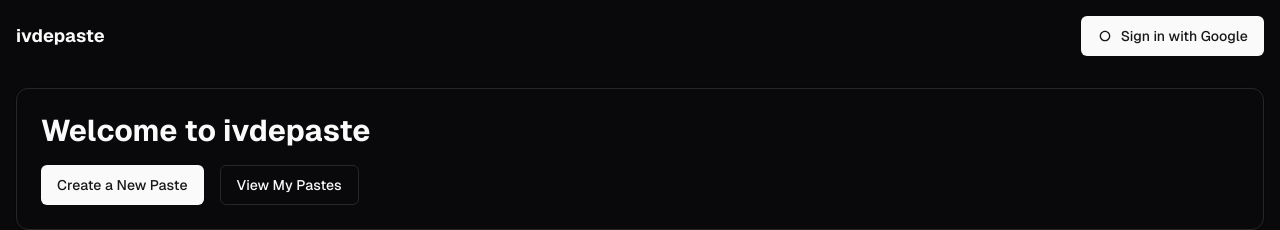
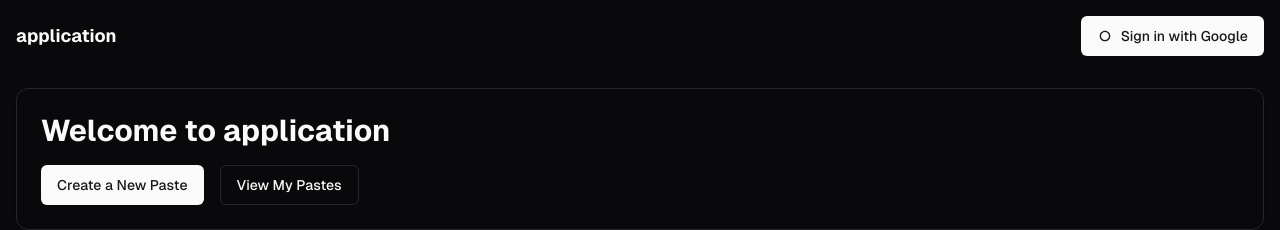
Before and after one commit to liju-github/ivdepaste, a Next.js app: page / in a window 1280 px wide. Shown: the top 230 px of the page. Built offline with nearby package versions, Linux system fonts and the light colour scheme; no server answers.

Commit message:
fixed time, date undefined

```diff
--- a/src/app/layout.tsx
+++ b/src/app/layout.tsx
@@ -13,7 +13,7 @@ export default function RootLayout({ children }: { children: React.ReactNode })
   return (
     <html lang="en">
       <body>
-          <KeybindingShortcutsProvider>
+        <KeybindingShortcutsProvider>
             <AuthProvider>
               <ThemeWrapper>
                 <Navbar />
--- a/src/app/page.tsx
+++ b/src/app/page.tsx
@@ -2,6 +2,7 @@
 
 import { Button } from "@/src/components/ui/button";
 import { Card } from "@/src/components/ui/card";
+import { applicationName } from "@/types";
 import Link from "next/link";
 
 
@@ -10,7 +11,7 @@ export default function Home() {
   return (
     <main className="container mx-auto p-4">
       <Card className="p-6">
-        <h1 className="text-3xl font-bold mb-4">Welcome to ivdepaste</h1>
+        <h1 className="text-3xl font-bold mb-4">Welcome to {applicationName}</h1>
         <div className="space-x-4">
           <Button asChild>
             <Link href="/paste/new">Create a New Paste</Link>
--- a/src/app/view/page.tsx
+++ b/src/app/view/page.tsx
@@ -16,8 +16,8 @@ interface Paste {
     content: string;
     visibility: 'public' | 'private';
     user_id: string;
-    created_at: string;
-    expires_at: string | null;
+    createdAt: string;
+    expiresAt: string | null;
 }
 
 interface ErrorState {
@@ -28,6 +28,7 @@ interface ErrorState {
 const FormattedDate = ({ date }: { date: string }) => {
     const [formattedDate, setFormattedDate] = useState<string>('Loading...');
 
+    console.log('date is ', date)
     useEffect(() => {
         setFormattedDate(new Date(date).toLocaleString());
     }, [date]);
@@ -79,12 +80,14 @@ export default function ViewPaste() {
                     .eq('id', pasteId)
                     .single();
 
+                console.log("the paste is",paste)
+
                 if (fetchError || !paste) {
                     setError({ type: 'not-found', message: 'Paste not found' });
                     return;
                 }
 
-                if (paste.expires_at && new Date(paste.expires_at) < new Date()) {
+                if (paste.expiresAt && new Date(paste.expiresAt) < new Date()) {
                     setError({ type: 'expired', message: 'This paste has expired' });
                     return;
                 }
@@ -167,11 +170,13 @@ export default function ViewPaste() {
                     <div className="flex justify-between items-center mb-4">
                         <div className="flex flex-col">
                             <p className="text-sm text-muted-foreground">
-                                Created: <FormattedDate date={paste.created_at} />
+                                {(paste.createdAt !== undefined) ? (
+                                    <span>Created: <FormattedDate date={paste.createdAt} /></span>
+                                ) : null}
                             </p>
-                            {paste.expires_at && (
+                            {paste.expiresAt && (
                                 <p className="text-sm text-muted-foreground">
-                                    Expires: <FormattedDate date={paste.expires_at} />
+                                    Expires: <FormattedDate date={paste.expiresAt} />
                                 </p>
                             )}
                         </div>
@@ -188,7 +193,7 @@ export default function ViewPaste() {
                         style={{
                             fontSize: `${fontSize}px`,
                             fontLanguageOverride: "normal",
-                            MozFontFeatureSettings:"normal",
+                            MozFontFeatureSettings: "normal",
                             fontStyle: "italic",
                             color: fontColor,
                         }}
--- a/src/components/header/Navbar.tsx
+++ b/src/components/header/Navbar.tsx
@@ -2,13 +2,14 @@
 
 import Link from 'next/link';
 import { AuthButton } from '@/src/components/auth/auth-button';
+import { applicationName } from '@/types';
 
 export const Navbar: React.FC = () => {
     return (
         <nav className="flex flex-col p-4">
             <div className="flex justify-between items-center w-full">
                 <Link href="/">
-                    <h1 className="text-lg font-bold">ivdepaste</h1>
+                    <h1 className="text-lg font-bold">{applicationName}</h1>
                 </Link>
                 <AuthButton />
             </div>
--- a/types/index.ts
+++ b/types/index.ts
@@ -27,3 +27,5 @@ export const colorThemes = [
     "tropical-ocean",
     "sunset-warmth"
 ];
+
+export const applicationName = "application"
```
